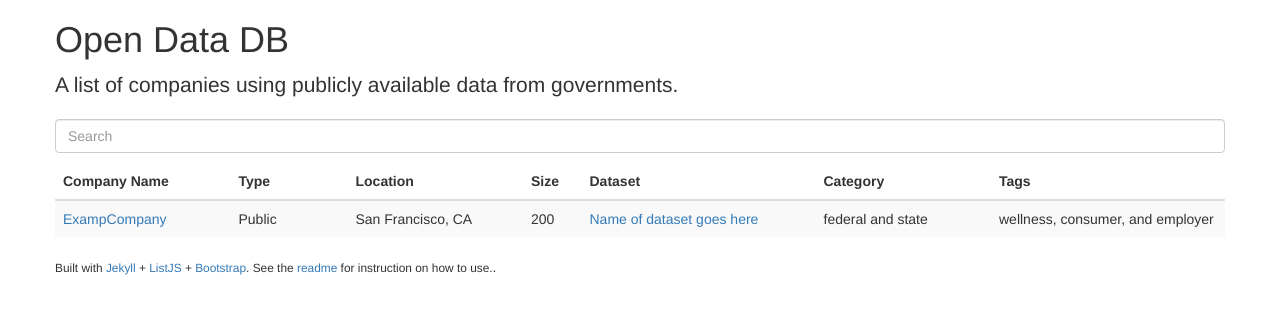
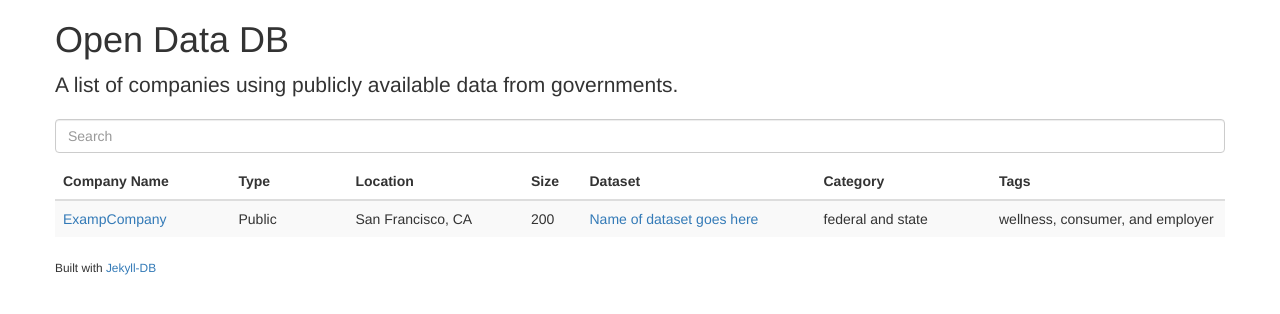
Before and after one commit to opendatadb/opendatadb.github.io, a Jekyll site: the page built from index.html, in a window 1280 px wide. Shown: the top 314 px of the page. Built offline with Jekyll 4.4.1, drawn with Linux system fonts in a browser that asks for light colours; nearby versions of some CDN libraries.

Commit message:
Updating footer

```diff
--- a/index.html
+++ b/index.html
@@ -14,7 +14,7 @@ layout: default
 {% include interactive-table.html %}
 
 <div class="row">
-<p><small>Built with <a href="http://jekyllrb.com/">Jekyll</a> + <a href="http://listjs.com/">ListJS</a> + <a href="http://getbootstrap.com/">Bootstrap</a>. See the <a href="http://github.com/rypan/jekyll-db">readme</a> for instruction on how to use.</small>.</p>
+<p><small>Built with <a href="http://rypan.github.io/jekyll-db/">Jekyll-DB</a></small></p>
 </div>
 
 </div><!-- /.container -->
```
